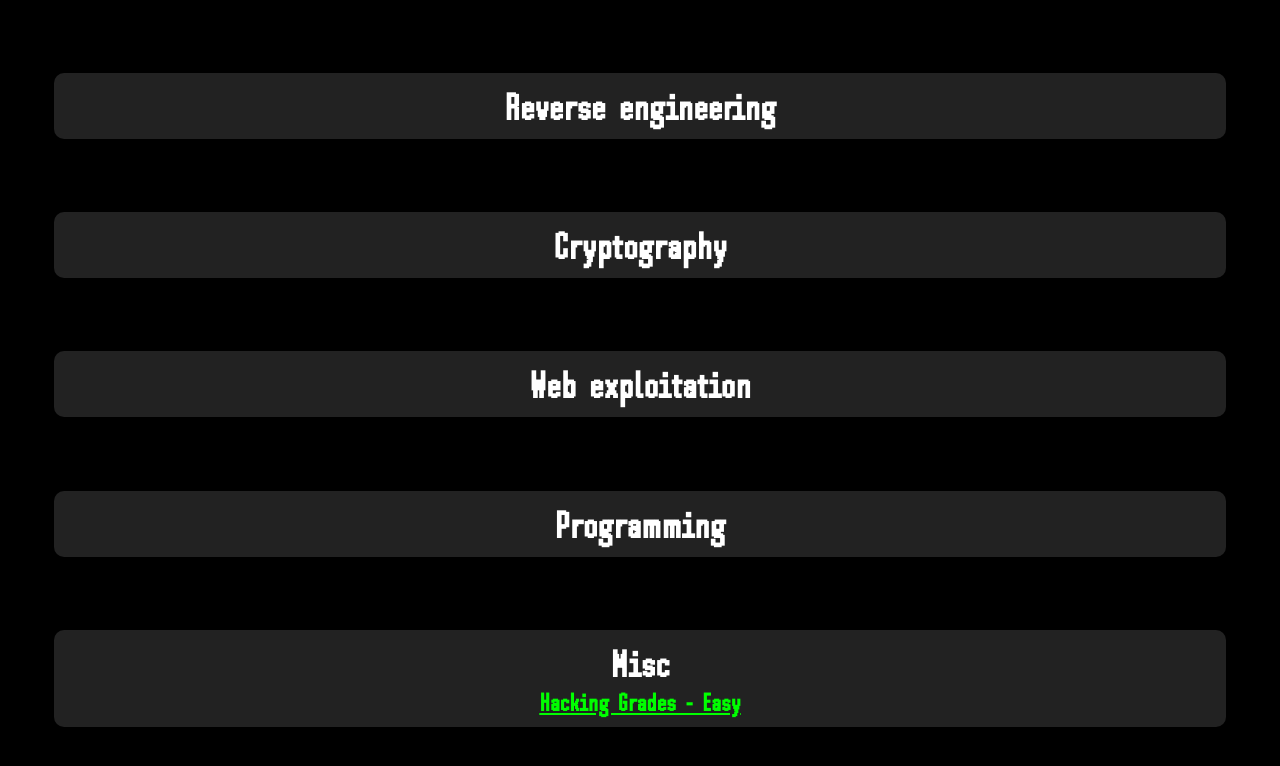
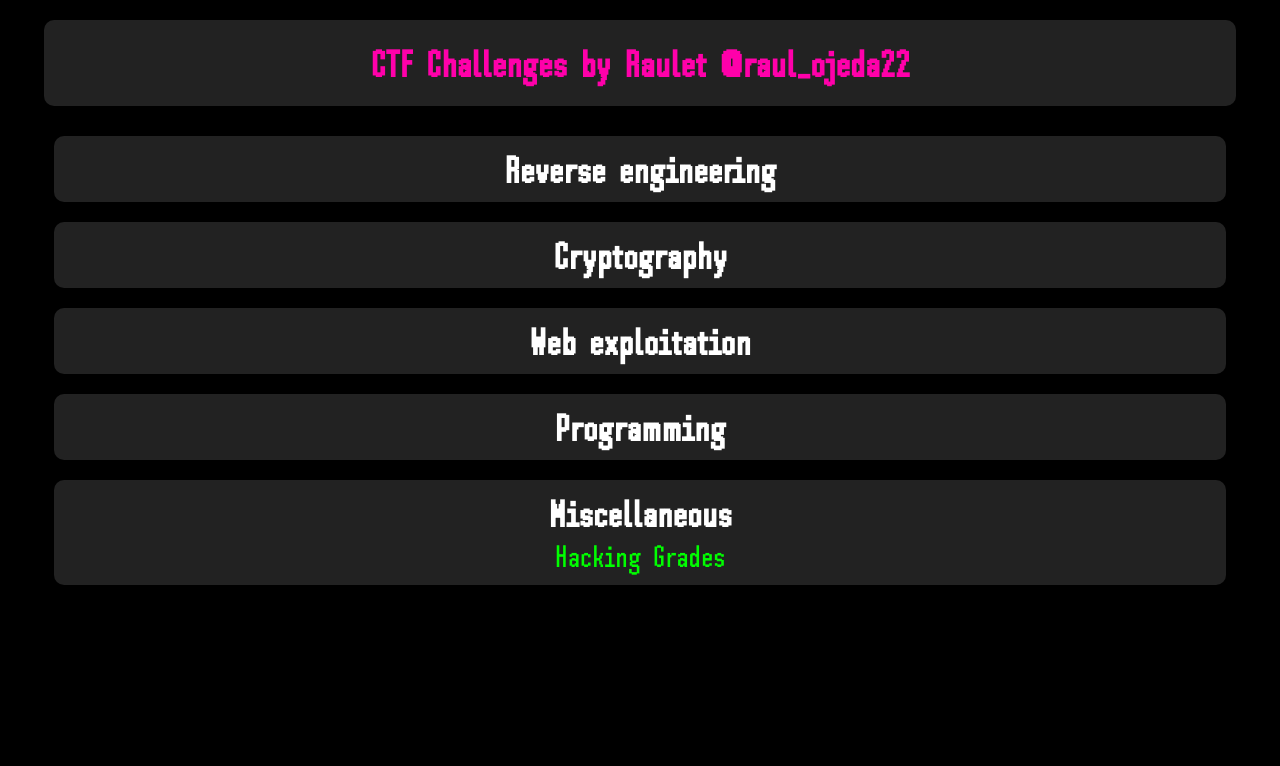
Before and after one commit to raulojeda22/raulojeda, a React (Create React App) app: page /challenges in a window 1280 px wide. Shown: the top 766 px of the page. Built offline with nearby package versions, Linux system fonts and the light colour scheme.

Commit message:
Added ctf submit challenges and tiktok link

```diff
--- a/src/App.css
+++ b/src/App.css
@@ -22,7 +22,7 @@
   padding: 0px;
 }
 
-html {
+body {
   background: url(/images/rauletblurrrr.jpg) no-repeat center center fixed;
   -webkit-background-size: cover;
   -moz-background-size: cover;
@@ -72,6 +72,13 @@ nav a {
   font-weight: bold;
   margin-right: 8px;
   margin-left: 8px;
+  padding: 3px;
+  border-radius: 10px;
+  background-color: rgba(0, 255, 0, 0.3);
+}
+
+nav a:hover {
+  background-color: #00ff00;
 }
 
 #background-video {
--- a/src/App.js
+++ b/src/App.js
@@ -5,9 +5,6 @@ import Home from "./components/Home/Home.js"
 import Challenges from "./components/Challenges/Challenges.js"
 
 class App extends Component {
-  stopAnimation(e) {
-    e.target.classList.add("stopAnimation");
-  }
   render() {
     return (
       <div className="App">
--- a/src/components/Challenges/Challenges.css
+++ b/src/components/Challenges/Challenges.css
@@ -1,10 +1,12 @@
 #challenges {
     color: white;
-    height: 100vh;
+    height: 100%;
+    width: 100%;
     display: flex;
-    justify-content: space-evenly;
     align-items: center;
     flex-direction: column;
+    position: absolute;
+    background-color: black;
 }
 
 .challengeCategory {
@@ -18,6 +20,98 @@
     z-index: 2;
     border-radius: 10px;
     padding: 10px;
+    margin: 10px;
+}
+
+.challengePageTitle {
+    background-color: rgb(34, 34, 34);
+    font-family: sHPinscherRegular;
+    font-size: 2vw;
+    width: 90vw;
+    display: flex;
+    justify-content: space-evenly;
+    flex-wrap: wrap;
+    z-index: 2;
+    border-radius: 10px;
+    padding: 20px;
+    margin: 20px;
+}
+
+.modal {
+    font-family: sHPinscherRegular;
+    position: absolute;
+    z-index: 1000;
+    top: 10%;
+    background-color: rgb(24, 24, 24);
+    padding: 30px;
+    margin: 30px;
+    border-radius: 5px;
+    width: 30vw;
+}
+
+.modal .challDesc {
+    font-size: larger;
+    padding: 10px;
+}
+
+.modal .postFlag {
+    display: flex;
+    flex-direction: column;
+    align-items: center;
+    justify-content: space-between;
+    padding: 10px;
+    font-size: xx-large;
+    vertical-align: middle;
+}
+
+.modal .postFlag input {
+    background-color: grey;
+    border: 1px solid black;
+    border-radius: 5px;
+    color: white;
+    padding: 5px;
+    font-size: large;
+    min-width: 0;
+    margin-right: 5px;
+}
+
+.modal .postFlag button {
+    background-color: black;
+    border: 1px solid grey;
+    border-radius: 5px;
+    color: white;
+    padding: 5px;
+    min-width: 0;
+    cursor: pointer;
+}
+
+.modal .postFlag button:hover {
+    background-color: #111;
+}
+
+.modal .closeButton {
+    display: flex;
+    align-items: flex-end;
+    flex-direction: column;
+}
+
+.modal .closeButton button {
+    background-color: rgb(24, 24, 24);
+    color: white;
+    font-size: x-large;
+    cursor: pointer;
+    border-radius: 5px;
+    padding: 5px;
+    padding-left: 10px;
+    padding-right: 10px;
+}
+
+#challenges nav button {
+    background-color: rgba(0, 255, 0, 0);
+    font-family: sHPinscherRegular;
+    font-size: xx-large;
+    border: none;
+    cursor: pointer;
 }
 
 .easy {
@@ -32,3 +126,17 @@
 .insane {
     color: #ff00aa;
 }
+
+@media screen and (max-width: 600px) {
+    #challenges {
+        font-size: smaller;
+    }
+    .modal .challDesc {
+        font-size: small;
+        padding: 1px;
+    }
+    .modal .postFlag {
+        font-size: small;
+        padding: 1px;
+    }
+}
--- a/src/components/Challenges/Challenges.js
+++ b/src/components/Challenges/Challenges.js
@@ -1,41 +1,97 @@
 import React, { Component } from 'react';
 import './Challenges.css';
+import challenges from "./challenges.json";
+
+function sha512(str) {
+    return crypto.subtle.digest("SHA-512", new TextEncoder("utf-8").encode(str)).then(buf => {
+        return Array.prototype.map.call(new Uint8Array(buf), x => (('00' + x.toString(16)).slice(-2))).join('');
+    });
+}
 
 class Challenges extends Component {
+    constructor(props) {
+        super(props);
+        this.state = {
+            show: false,
+            name: "Name",
+            description: "Description",
+            flag: "flag{}",
+            submitted: false,
+            correctFlag: false,
+            inputFlag: ""
+        }
+        this.handleChange = this.handleChange.bind(this);
+        this.handleSubmit = this.handleSubmit.bind(this);
+        this.openModal = this.openModal.bind(this);
+    }
+    handleChange(e) {
+        this.setState({ inputFlag: e.target.value });
+    }
+    handleSubmit(e) {
+        e.preventDefault();
+        this.setState({ submitted: true });
+        sha512(this.state.inputFlag).then((flag) => {
+            this.setState({ correctFlag: (flag === this.state.flag) });
+        });
+    }
+    openModal(chall) {
+        this.setState({
+            show: true,
+            name: chall.name,
+            description: chall.description,
+            flag: chall.flag
+        })
+    }
+    closeModal() {
+        this.setState({
+            show: false
+        })
+    }
     render() {
-        document.body.style.backgroundColor = "black";
+        document.body.style.background = "black";
         return (
             <div id="challenges">
-                <div className="challengeCategory">
-                    <h2>Reverse engineering</h2>
-                    <nav id="challengeList">
-                        {/* <a target="_blank" className="easy" rel="noopener noreferrer" href="/ctf/misc/hacking-grades">Hacking Grades - Easy</a> */}
-                    </nav>
+                {   this.state.show &&
+                    <div className="modal">
+                        <div className="closeButton">
+                            <button onClick={(e) => this.closeModal()}>X</button>
+                        </div>
+                        <div className="challDesc">
+                            <h3>{this.state.name}</h3>
+                            <p>{this.state.description}</p>
+                        </div>
+                        <div className="postFlag">
+                            <form onSubmit={this.handleSubmit}>
+                                <input size="9" value={this.state.inputFlag} onChange={this.handleChange} className="submitFlag" placeholder="flag{3x4mpl3}"></input>
+                                <button>Submit flag</button>
+                            </form>
+                            {this.state.submitted && this.state.correctFlag &&
+                                <div className="correctFlag easy">
+                                    You solved it! :D
+                                </div>
+                            }
+                            {this.state.submitted && !this.state.correctFlag &&
+                                <div className="correctFlag hard">
+                                    Ooops, wrong flag :(
+                                </div>
+                            }
+                        </div>
+                    </div>
+                }
+
+                <div className="challengePageTitle">
+                    <h2 className="insane">CTF Challenges by Raulet @raul_ojeda22</h2>
                 </div>
-                <div className="challengeCategory">
-                    <h2>Cryptography</h2>
-                    <nav id="challengeList">
-                        {/* <a target="_blank" className="easy" rel="noopener noreferrer" href="/ctf/misc/hacking-grades">Hacking Grades - Easy</a> */}
-                    </nav>
-                </div>
-                <div className="challengeCategory">
-                    <h2>Web exploitation</h2>
-                    <nav id="challengeList">
-                        {/* <a target="_blank" className="easy" rel="noopener noreferrer" href="/ctf/misc/hacking-grades">Hacking Grades - Easy</a> */}
-                    </nav>
-                </div>
-                <div className="challengeCategory">
-                    <h2>Programming</h2>
-                    <nav id="challengeList">
-                        {/* <a target="_blank" className="easy" rel="noopener noreferrer" href="/ctf/misc/hacking-grades">Hacking Grades - Easy</a> */}
-                    </nav>
-                </div>
-                <div className="challengeCategory">
-                    <h2>Misc</h2>
-                    <nav id="challengeList">
-                        <a target="_blank" className="easy" rel="noopener noreferrer" href="/ctf/misc/hacking-grades/index.html">Hacking Grades - Easy</a>
-                    </nav>
-                </div>
+                { challenges.challenges.categories && challenges.challenges.categories.map((category, index) =>
+                    <div className="challengeCategory" key={index}>
+                        <h2>{category.title}</h2>
+                        <nav id="challengeList">
+                            { category.list && category.list.length !== 0 && category.list.map((challenge, j) =>
+                                <button key={j} className={challenge.difficulty} onClick={(e) => this.openModal(challenge)} >{challenge.name}</button>
+                            )}
+                        </nav>
+                    </div>
+                )}
             </div>
         )
     }
--- /dev/null
+++ b/src/components/Challenges/challenges.json
@@ -0,0 +1,33 @@
+{
+    "challenges": {
+        "categories": [
+            {
+                "title": "Reverse engineering",
+                "list": [
+                ]
+            },{
+                "title": "Cryptography",
+                "list": [
+                ]
+            },{
+                "title": "Web exploitation",
+                "list": [
+                ]
+            },{
+                "title": "Programming",
+                "list": [
+                ]
+            },{
+                "title": "Miscellaneous",
+                "list": [
+                    {
+                        "name": "Hacking Grades",
+                        "description": "The end-of-course grades are already available on the UPV website, but apparently a hacker has managed to modify his own grade and randomize the others. He has also encrypted the names of all the students to make it more difficult to identify him, we need your skills to catch him. https://raulojeda.space/ctf/misc/hacking-grades/index.html",
+                        "difficulty": "easy",
+                        "flag": "af81d4902f8b33022985020fb22b355377a21baedc9fa1e8611bb5076780535d659523b3f557f3cd5fb3108d9583a1aa9d2be7edc83e72345f4f11e5a5bd75ec"
+                    }
+                ]
+            }
+        ]
+    }
+}
--- a/src/components/Home/Home.js
+++ b/src/components/Home/Home.js
@@ -2,6 +2,9 @@ import React, { Component } from 'react';
 import './Home.css';
 
 class Home extends Component {
+    stopAnimation(e) {
+        e.target.classList.add("stopAnimation");
+    }
     render() {
         return (
             <div id="home">
@@ -16,6 +19,7 @@ class Home extends Component {
                     <a target="_blank" rel="noopener noreferrer" href="https://raulojeda22.github.io/react-redux-sample-shop">Patotienda</a>
                     <a target="_blank" rel="noopener noreferrer" href="https://snapcraft.io/bash-shell-rpg">Bash RPG</a>
                     <a href="/challenges/">CTF Challenges</a>
+                    <a target="_blank" rel="noopener noreferrer" href="https://www.tiktok.com/@raul_ojeda22">TikTok</a>
                 </nav>
                 <video id="background-video" loop muted autoPlay poster="/images/raulet.jpg">
                     <source src="/videos/raulet.mp4" type="video/mp4" />
```
